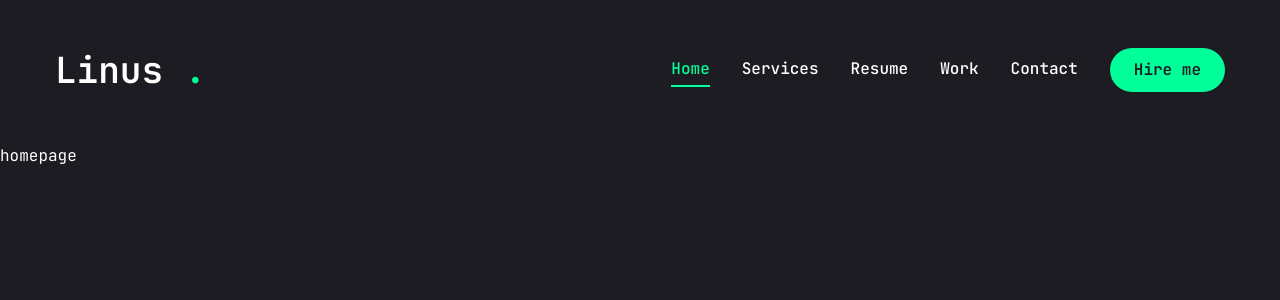
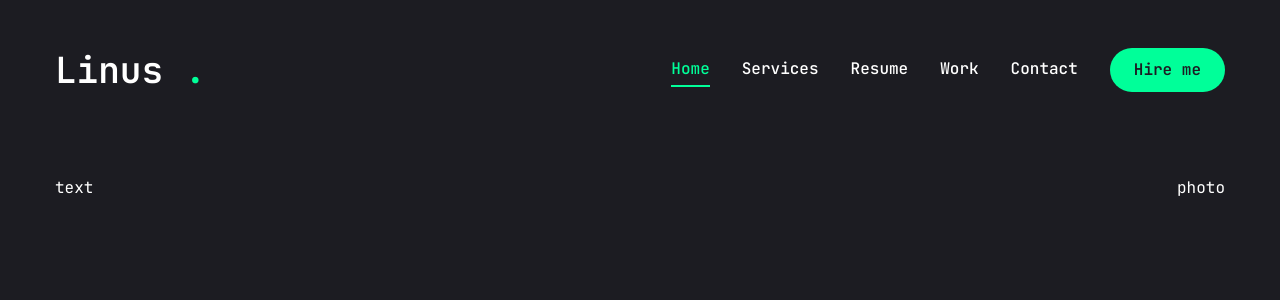
Before and after one commit to LinusSharp/Portfolio-Website, a Next.js app in the folder my-app/: page / in a window 1280 px wide. Shown: the top 300 px of the page. Built offline with nearby package versions, Linux system fonts and the light colour scheme.

Commit message:
feat: skeleton of the home page

```diff
--- a/my-app/app/page.jsx
+++ b/my-app/app/page.jsx
@@ -1,5 +1,18 @@
-export default function Home() {
+import React from "react";
+import { Button } from "../components/ui/button";
+import { FiDownload } from "react-icons/fi";
+
+const Home = () => {
   return (
-    <main>homepage</main>
+    <section className="h-full">
+      <div className="container mx-auto h-full">
+        <div className="flex flex-col xl:flex-row items-center justify-between xl:pt-8 xl:pb-24">
+          <div>text</div>
+          <div>photo</div>
+        </div>
+      </div>
+    </section>
   );
-}
+};
+
+export default Home;
```
